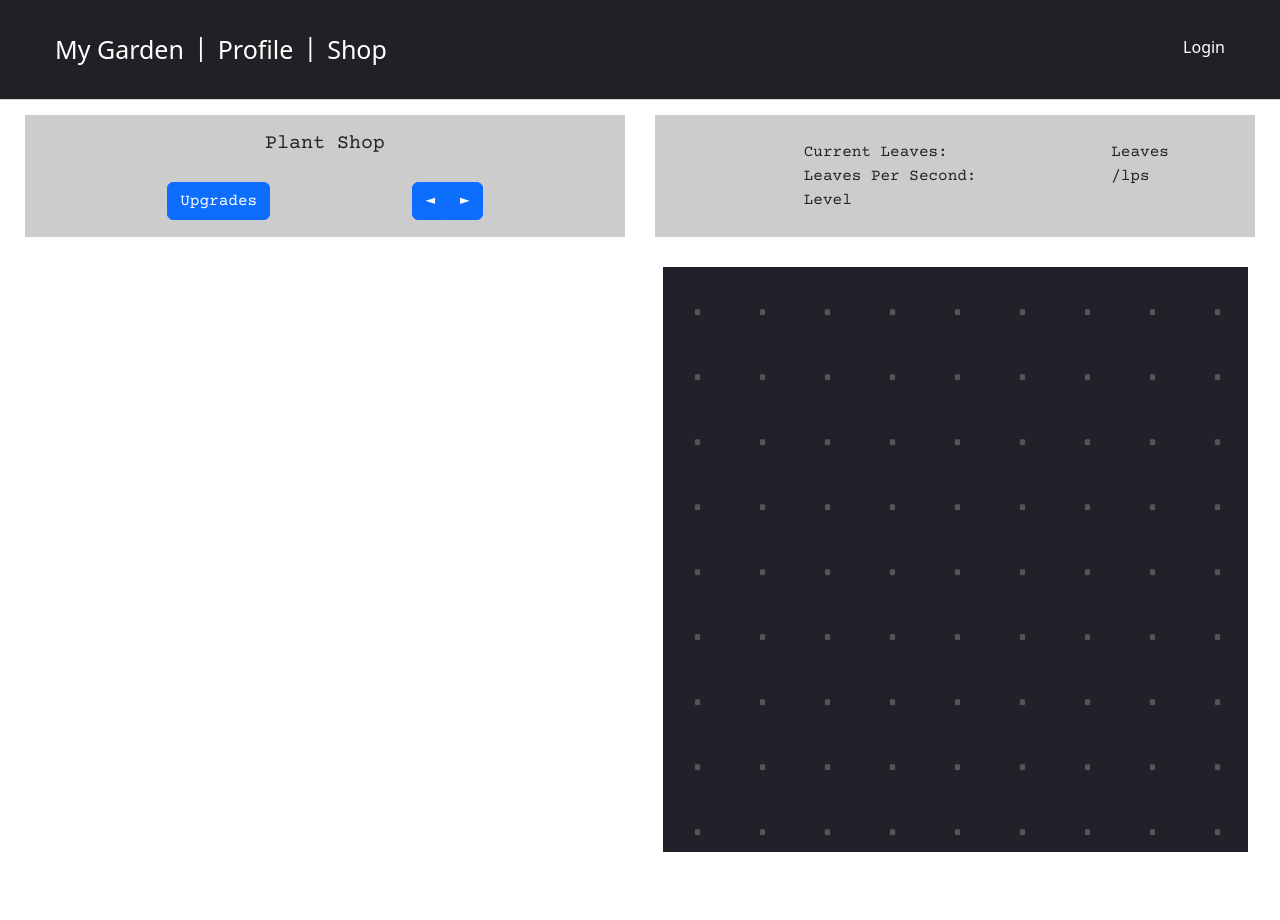
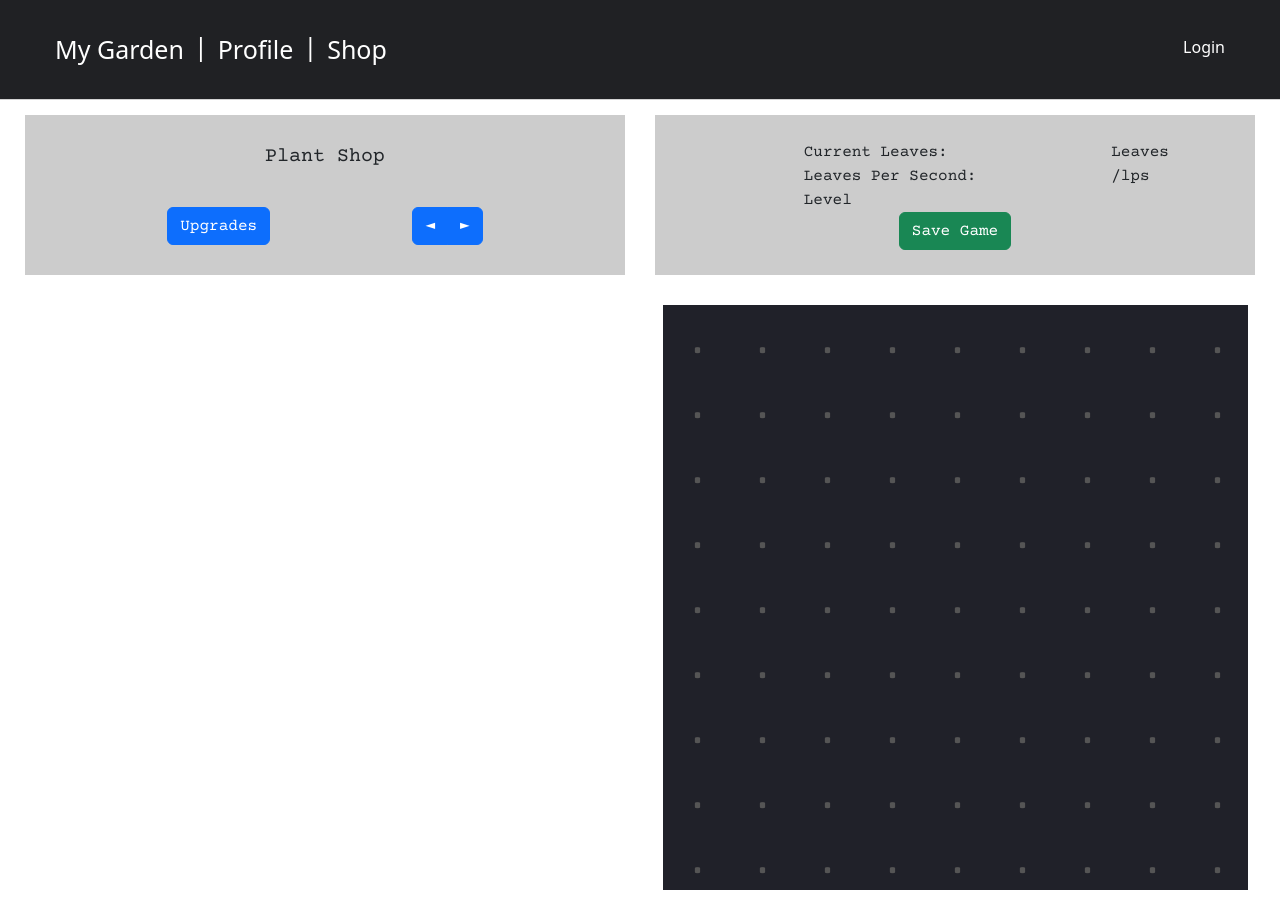
Before and after one commit to JRichm/GardenGame, a Flask app: template templates/game.html in a window 1280 px wide. Before the commit the page ends 852 px from the top, so only its background shows below. Run offline with Flask 3, Linux system fonts and the light colour scheme; the template is opened without the code that fills it, so the values that code supplies are empty.

Commit message:
saves get uploaded to db

```diff
--- a/crud.py
+++ b/crud.py
@@ -105,6 +105,30 @@ def get_base_plant(plant_id):
     return base_plant
 
 
+# saves
+def get_save_by_map_id(map_id):
+    save = Save.query.filter(Save.map_id == map_id).first()
+    return save
+
+
+def update_map_save(map_id, new_map_data):
+    print("\n\n\n\n\nupdating map")
+    print(map_id)
+    print(new_map_data)
+
+    save = Save.query.get(map_id)
+    if save:
+        save.map_data = new_map_data
+        db.session.commit()
+        flash("Success: Map data updated.")
+        return "Success: Map data updated."
+    else:
+        flash("Error: Save not found.")
+        return "Error: Save not found."
+
+    return "success!"
+
+
 """ #      Server Methods       # """
 if __name__ == "__main__":
     from server import app
--- a/server.py
+++ b/server.py
@@ -59,19 +59,32 @@ def new_game():
 @app.route("/mygame")
 def open_game():
     if check_login():
-        users_game = crud.get_user_save_JSON(session.get("gg_user_id"))
+        users_game_list = json.loads(crud.get_user_save_JSON(session.get("gg_user_id")))
+        users_game = users_game_list[0]
         if users_game is not None:
+            session["map_id"] = users_game["map_id"]
             user = crud.get_user_by_id(session.get("gg_user_id"))
             plants = json.loads(crud.get_base_plants_JSON())
-            users_save = json.loads(users_game)
             return render_template(
-                "game.html", user_save=users_save, user=user, base_plants=plants
+                "game.html", user_save=users_game, user=user, base_plants=plants
             )
         else:
             return redirect("/newgame")
     else:
         flash(f"Please log in to view your garden!")
         return redirect(url_for("homepage"))
+
+
+#        Save Game         #
+@app.route("/savegame/<map_id>", methods=["POST"])
+def save_game(map_id):
+    if check_login():
+        save = crud.get_save_by_map_id(map_id)
+        if save.user_id == session.get("gg_user_id"):
+            new_map_data = request.json.get("map_data")
+
+            flash("Game saved successfully!")
+            return crud.update_map_save(map_id, new_map_data)
 
 
 #      Get Plant Data      #
--- a/static/js/game.mjs
+++ b/static/js/game.mjs
@@ -14,9 +14,8 @@ class GameSquare {
     userClick(selection) {
         if (this.plantable) {
             if (selection.store) {
-                this.plant_id = selection.store;
-                this.plantSeed();
-                this.plantable = false;
+                let plant_id = selection.store;
+                this.plantSeed(plant_id);
             }
         }
     }
@@ -24,17 +23,17 @@ class GameSquare {
     userRightClick(selection) {
         if (this.plant_id) {
             this.removePlant();
-            this.plantable = true;
         }
         return false;
     }
 
     userHover() {
-
         this.element.style = 'background-color:#202129;';
     }
 
-    plantSeed() {
+    plantSeed(plant_id) {
+        this.plant_id = plant_id;
+        this.plantable = false;
         this.char = this.base_plants[parseInt(this.plant_id) - 1].name.charAt(0)
         this.color = this.base_plants[parseInt(this.plant_id) - 1].color
         this.element.firstElementChild.innerHTML = this.char;
@@ -46,24 +45,16 @@ class GameSquare {
         this.color = '#555555'
         this.element.firstElementChild.innerHTML = this.char;
         this.element.firstElementChild.style = `color: #${this.color}`
+        this.plantable = true;
         return false;
     }
 
-    returnSaveData() {
-        // this function will be called whenever the 'map_data' string gets updated
-        // let's call this whenever the player places a new plant or deletes one
-        // and maybe when the user hovers over the header as if to close the game
-
-        // the data that this function returns needs to hold all of the data that
-        // needs to be saved to the server so the user can close the window and come back
-
-        // the data that we will need to save is:
-        //
-        //      square_id
-        //      plant_id
+    getSaveData() {
         if (this.plant_id) {
-            console.log(`saved ${this.plant_id} at location ${this.squareIndex}`)
-            return `${this.squareIndex}w${this.plant_id}`
+            console.log(`saved ${this.plant_id} at location ${this.square_id}`)
+            return `${this.square_id}w${this.plant_id}`
+        } else {
+            return undefined
         }
     }
 }
@@ -103,6 +94,7 @@ export class Game {
         }
 
         this.game_board = Array(9).fill().map((_, rowIndex) => Array(9).fill().map((_, colIndex) => new GameSquare(rowIndex, colIndex, this.base_plants)));
+        this.loadGame(this.id)
     }
 
     updateUserSelection(event) {
@@ -166,10 +158,30 @@ export class Game {
     }
 
     saveGame() {
+        let saveString = ''
         for (let sqx = 0; sqx < 9; sqx++) {
             for (let sqy = 0; sqy < 9; sqy++) {
-                this.game_board[sqx][sqy].getSaveData
+                let squareData = this.game_board[sqx][sqy].getSaveData()
+                if (squareData)
+                    saveString += squareData + ','
             }
         }
+        console.log(saveString)
+
+        fetch(`/savegame/${this.id}`,
+            {
+                method: 'POST',
+                headers: { 'Content-Type': 'application/json' },
+                body: JSON.stringify({ 'map_data': saveString }),
+            })
+            .then(response => response.json())
+            .then(data => console.log(data))
+            .catch(err => console.log(err))
+
+    }
+
+    loadGame(map_id) {
+        this.id = userSave.map_id
+        console.log(this.id)
     }
 }
--- a/static/js/initGame.mjs
+++ b/static/js/initGame.mjs
@@ -6,6 +6,7 @@ let y = 0;
 
 let gameSquares = document.getElementsByClassName('game-square');
 let shopItems = document.getElementsByClassName('shop-item-info');
+let saveButton = document.getElementById('save-game-button');
 
 
 // get map data from db and feed into newgame Game() constructor
@@ -32,3 +33,6 @@ for (let sq = 0; sq < gameSquares.length; sq++) {
     gameSquares[sq].addEventListener('contextmenu', e => newGame.userRightclickGameSquare(e), false)
     //gameSquares[sq].addEventListener('mouseenter', e => newGame.userHoverGameSquare(e))
 }
+
+// save game event listener
+saveButton.addEventListener('click', e => newGame.saveGame(e))
--- a/templates/game.html
+++ b/templates/game.html
@@ -19,27 +19,25 @@
         <span>
             <p>Current Leaves:</p>
             <div>
-                <p style="margin-right:-5px;">{{ user_save[0].current_currency }}</p>
+                <p style="margin-right:-5px;">{{ user_save.current_currency }}</p>
                 <p style="width:0px; margin-left:10px; margin-right:-5px"> Leaves</p>
             </div>
         </span>
         <span>
             <p>Leaves Per Second:</p>
             <div>
-                <p style="margin-right:-5px;">{{ user_save[0].leaves_per_second }}</p>
+                <p style="margin-right:-5px;">{{ user_save.leaves_per_second }}</p>
                 <p style="width:0px; margin-left:10px; margin-right:-5px"> /lps</p>
             </div>
         </span>
         <span>
             <p>Level</p>
-            <p>{{ user_save[0].map_level }}</p>
+            <p>{{ user_save.map_level }}</p>
         </span>
+        <button class="btn btn-success" id="save-game-button">Save Game</button>
     </article>
 </nav>
 <main>
-    <script> var base_plants = {{ base_plants | tojson }} </script>
-    <script src="static/js/game.mjs" type="module"></script>
-    <script src="static/js/initGame.mjs" type="module"></script>
     <div id="shop">
         {% for each in base_plants %}
         <span class="shop-item" id="{{ each.plant_id }}">
@@ -80,4 +78,8 @@
         {% endfor %}
     </div>
 </main>
+<script> var base_plants = JSON.parse('{{ base_plants | tojson | safe }}')</script>
+<script> var userSave = JSON.parse('{{ user_save | tojson | safe }}')</script>
+<script src="static/js/game.mjs" type="module"></script>
+<script src="static/js/initGame.mjs" type="module"></script>
 {% endblock %}
```
